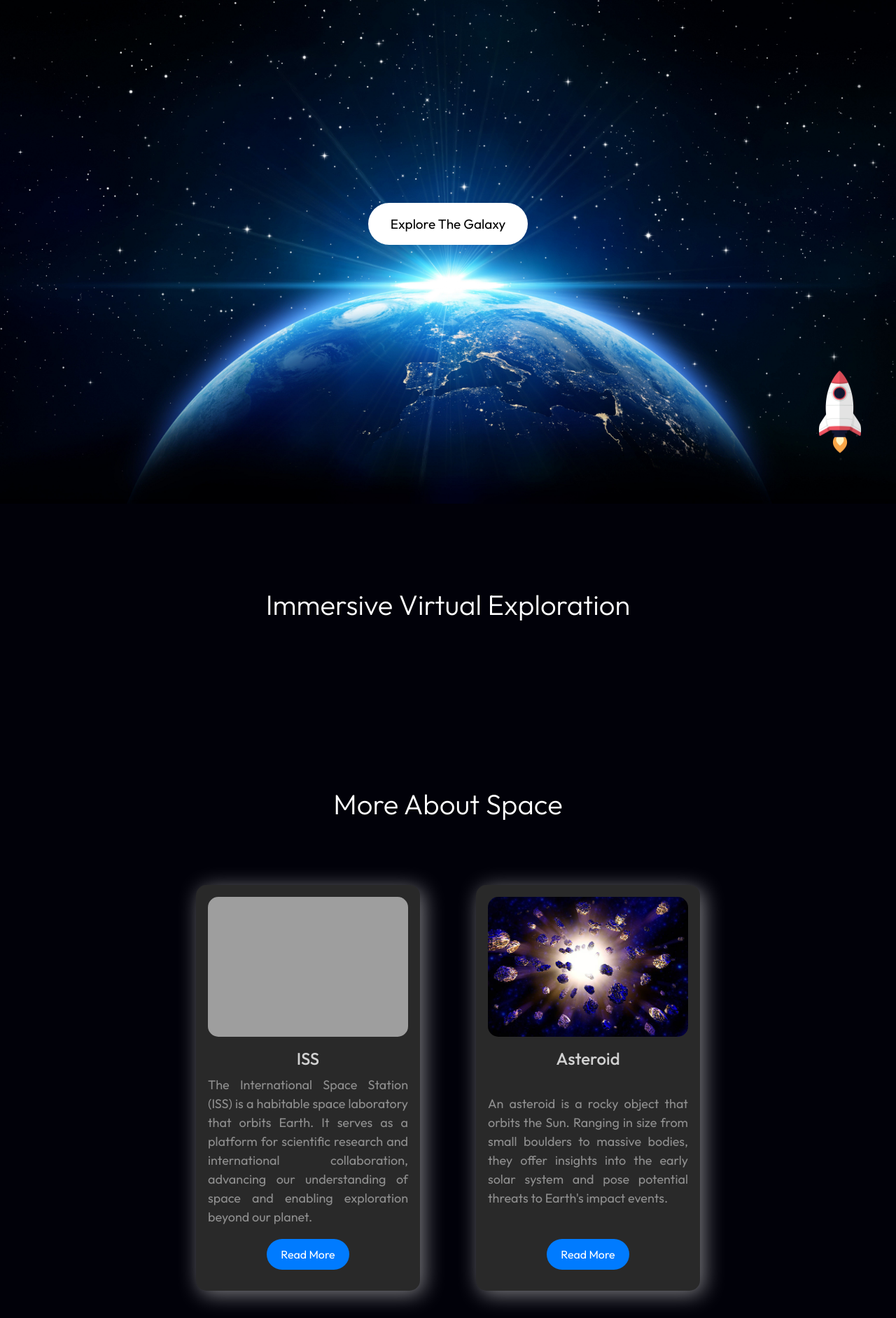
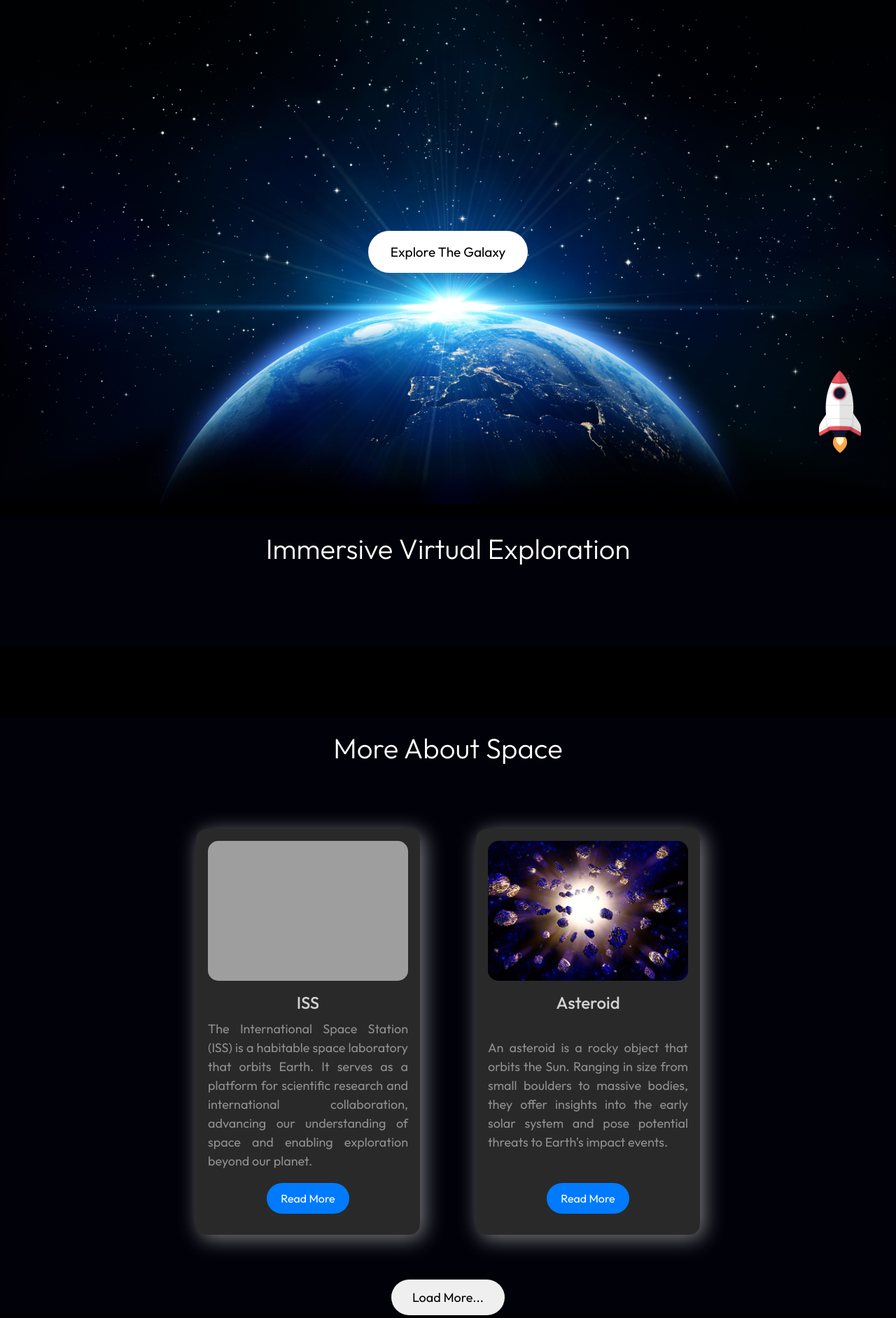
Before and after one commit to Git21221/IBMSkillsBuild, a PHP site: page / in a window 1280 px wide. Shown: the part 80-1964 px from the top of the page at 70% size. Run offline with PHP 8.4, Linux system fonts and the light colour scheme; some libraries are stand-ins or nearby versions; grey boxes are pictures that could not be loaded.

Commit message:
fixed issue

```diff
--- a/css/style.css
+++ b/css/style.css
@@ -19,7 +19,8 @@ html{
 body {
   font-family: 'Outfit', sans-serif;
   font-weight: 400;
-  background-color: #010109;
+  background-color: #000000;
+  overflow-x: hidden;
 }
 
 
@@ -32,9 +33,10 @@ body {
   align-items: center;
   position: fixed;
   color: #fff;
-  background-color: black;
+  background-color: rgb(0, 0, 0);
   width: 100%;
-  z-index: 999999;
+  /* top:0; */
+  z-index: 9999999999;
 }
 
 .navbar-logo-and-text {
@@ -79,9 +81,21 @@ body {
 
 
 /* ==============explore galaxy btn =============*/
+.body-start{
+  position: relative;
+  top:80px;
+  display: flex;
+  align-items: center;
+  justify-content: center;
+  flex-direction: column;
+}
+.body-start img{
+  width: 100%;
+  height: auto;
+}
 #hero {
   height: 100vh;
-  background-image: url(/img/bg.jpg);
+  /* background-image: url(/img/bg.jpg); */
   background-repeat: no-repeat;
   background-size: cover;
   background-position: center;
@@ -95,6 +109,7 @@ body {
 /* ======= Button style ======= */
 .glassdoor-btn {
   display: flex;
+  position: absolute;
   flex-direction: column;
   align-items: center;
   justify-content: center;
--- a/index.html
+++ b/index.html
@@ -5,7 +5,7 @@
   <meta charset="UTF-8" />
   <meta name="description" content="3d-solar-system" />
   <meta name="keywords" content="earth, space, moon, 3d-images 3d-animation" />
-  <meta name="author" content="GOAT Elitte Coders(Rahul das, saikat das)" />
+  <meta name="author" content="GOAT Elitte Coders(Rahul Das, Saikat Das)" />
   <meta name="viewport" content="width=device-width, initial-scale=1.0" />
   <title>welcome to space</title>
 
@@ -48,6 +48,7 @@
 
 
   <!-- ============= Starting of navbar ==================== -->
+  <div>
     <nav class="navbar-top">
       <div class="navbar-logo-and-text">
         <div class="navbar-img">
@@ -65,6 +66,7 @@
         <i class="fa-solid fa-bars active"></i>
       </div>
     </nav>
+  </div>
   <!-- ==============End of navbar ============== -->
 
 
@@ -72,11 +74,15 @@
 
 
   <!-- first body section (landing page) -->
-  <section id="hero" class="firstsection">
+<section class="body-start">
+  <img src="img/bg.jpg" alt="" srcset="">
   <button class="glassdoor-btn" id="startButton" onclick="openRocket()">
     Explore The Galaxy
   </button>
 </section>
+
+  <!-- <section id="hero" class="firstsection">
+  </section> -->
   <!-- ============End of first body section =============== -->
 
 
```
Lines whose indentation alone changed are shown as unchanged.
